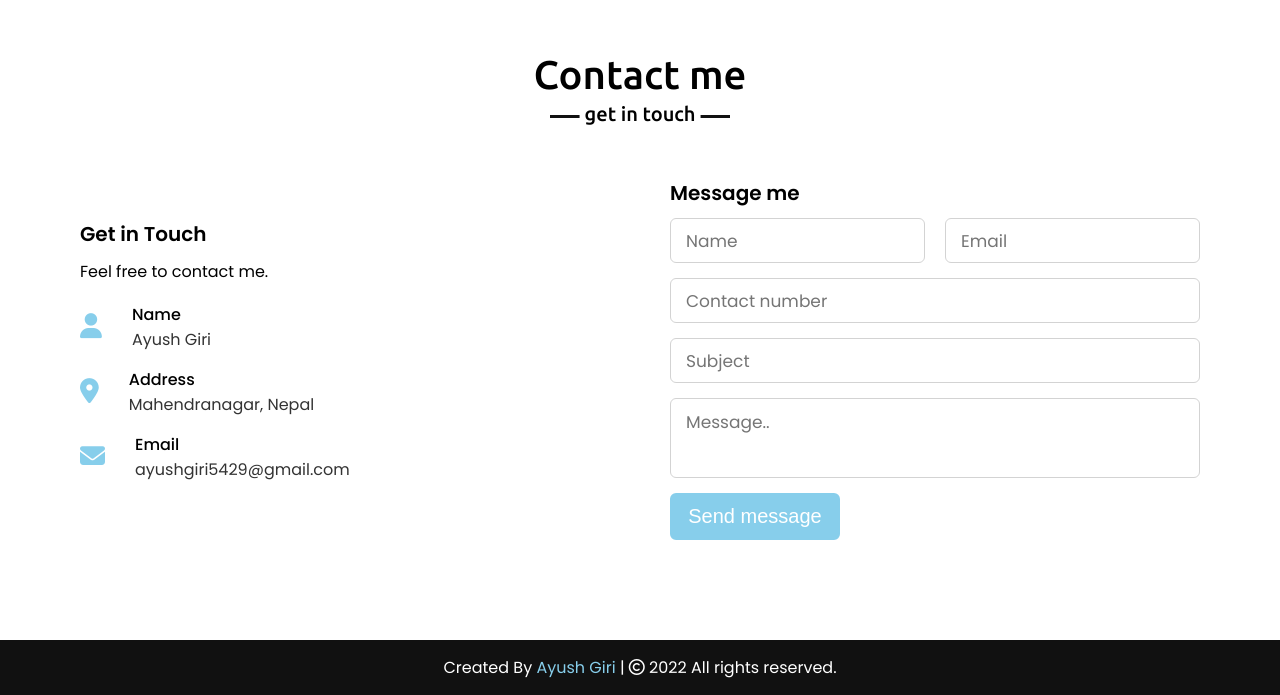
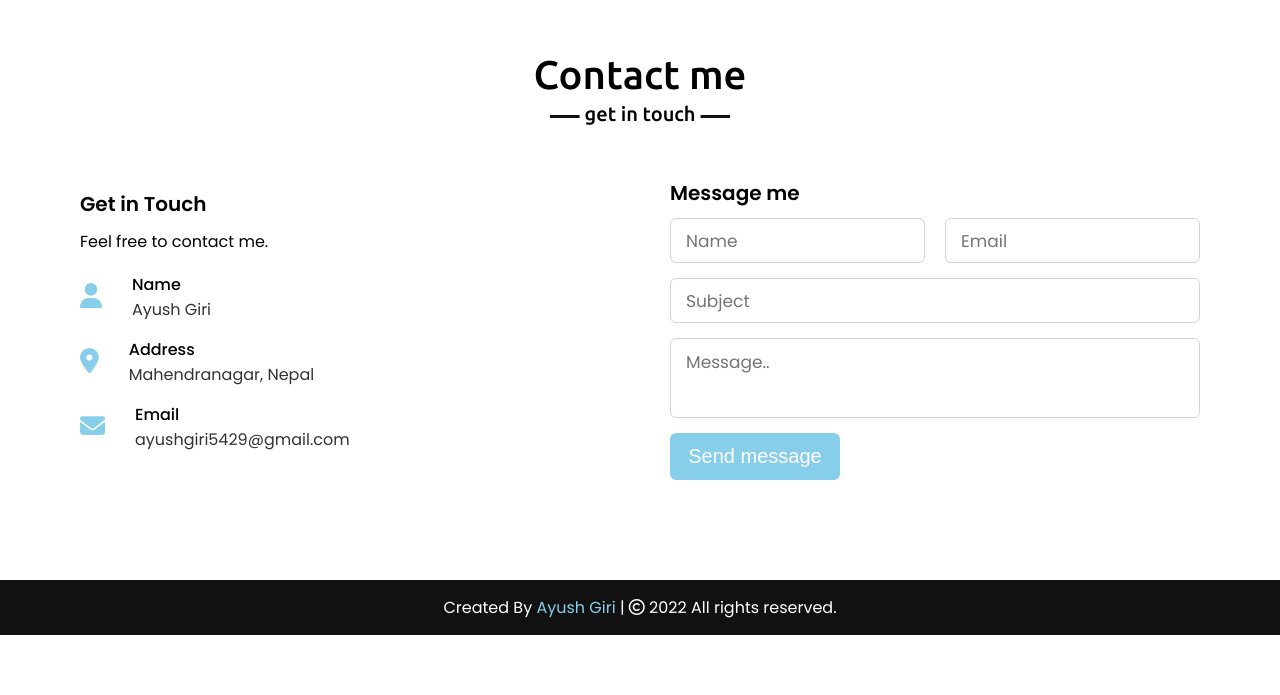
Before and after one commit to ayushgiri5429/Ayush-Website, a plain HTML site: page index.html in a window 1280 px wide. Shown: the part 2816-3511 px from the top of the page. After the commit the page ends 3451 px from the top, so only its background shows below. Drawn offline with nearby package versions, Linux system fonts and the light colour scheme.

Commit message:
Update index.html

```diff
--- a/index.html
+++ b/index.html
@@ -229,9 +229,6 @@
                                 <input type="email" name="email" placeholder="Email" required>
                             </div>
                         </div>
-                         <div class="field number">
-                            <input type="tel" name="number" placeholder="Contact number" required>
-                         </div>
                         <div class="field">
                             <input type="text" name="subject" placeholder="Subject" required>
                         </div>
```
